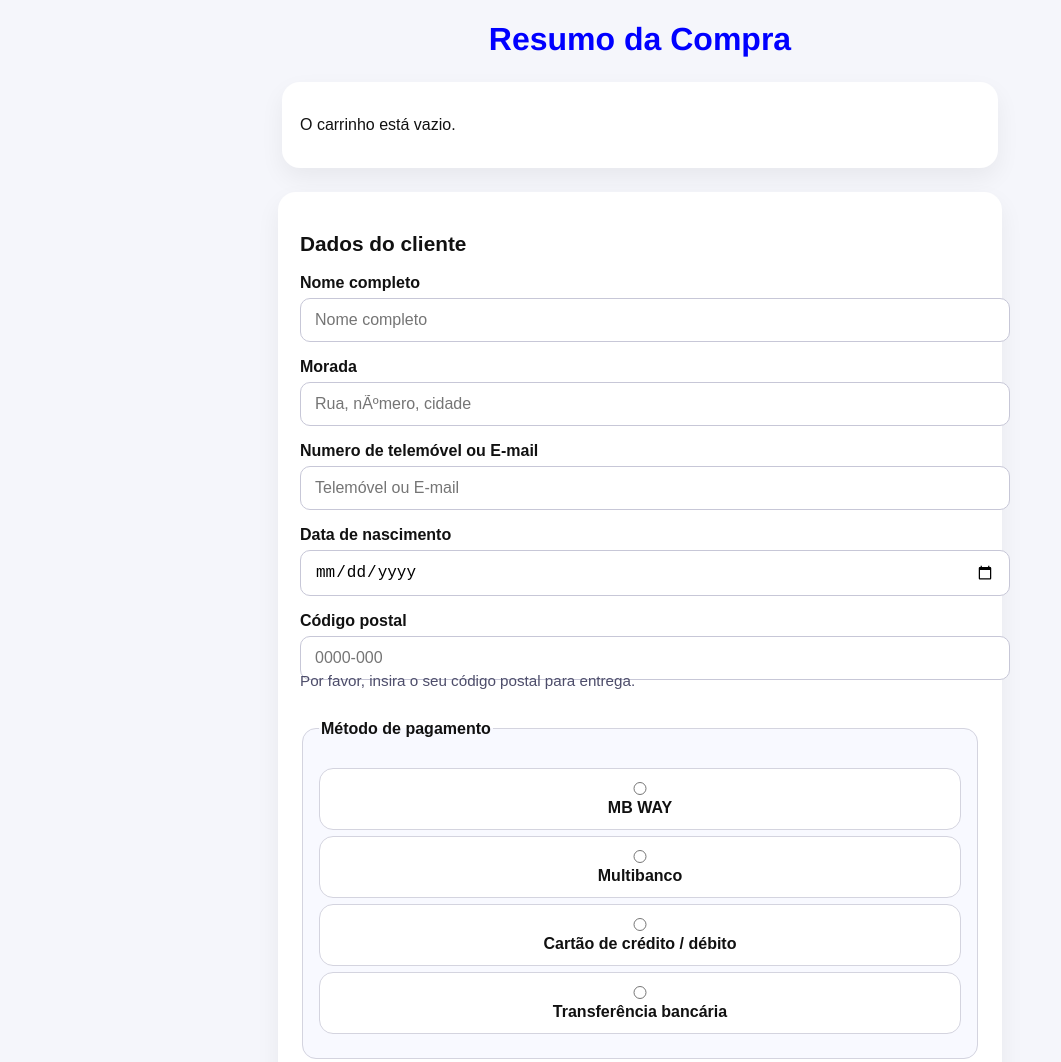
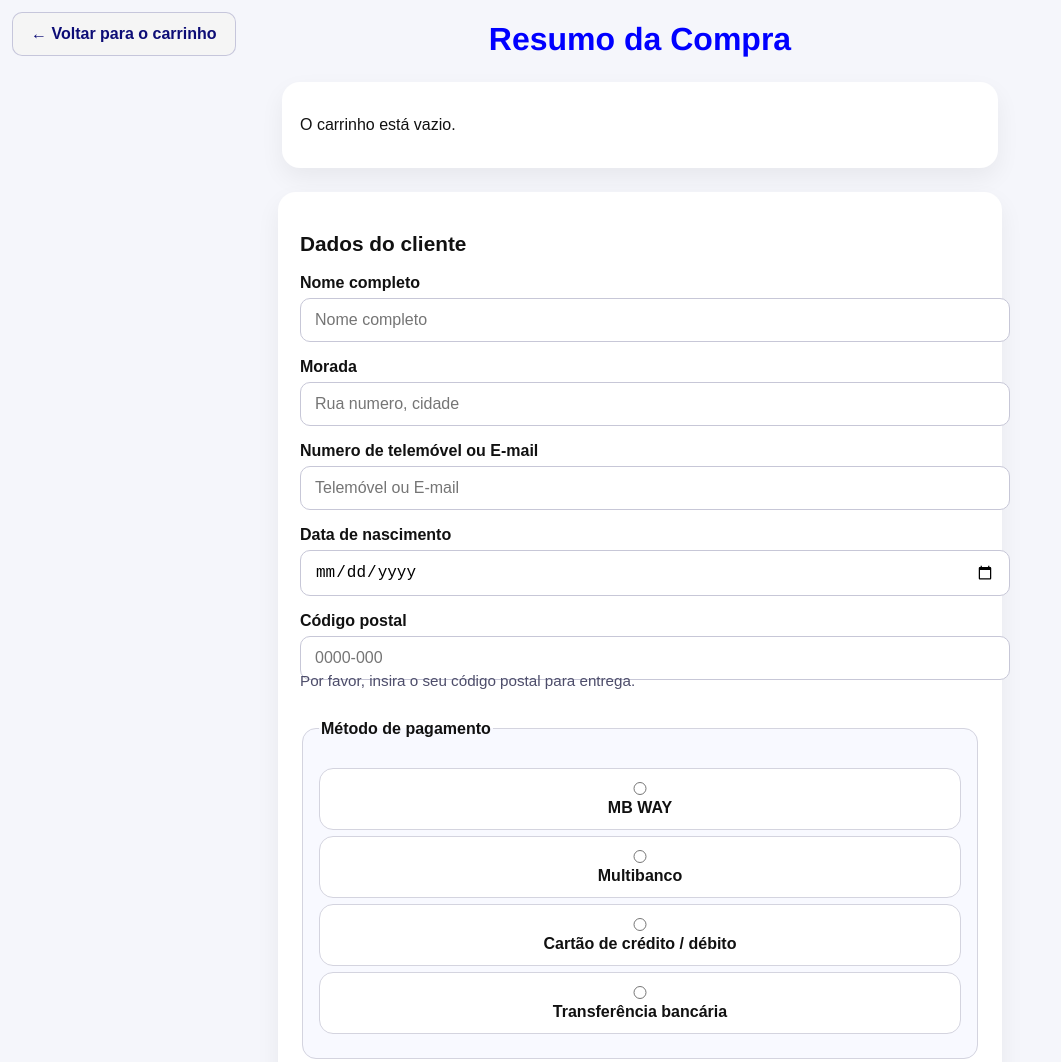
Before and after one commit to guilhermebonito2007-source/Jo-o-Bonito, a website: page my-app/src/carrinho/checkout.html in a window 1280 px wide. Shown: the top 1062 px of the page, without its empty margins (0-1061 px from the left). Drawn offline with Linux system fonts and the light colour scheme.

```diff
--- a/my-app/src/carrinho/carrinho.css
+++ b/my-app/src/carrinho/carrinho.css
@@ -114,6 +114,14 @@
   border: 1px solid rgba(13, 13, 118, 0.2);
 }
 
+/* Position back button in top-left for checkout page */
+.checkout-page .cart-back {
+  position: fixed;
+  top: 12px;
+  left: 12px;
+  z-index: 20002;
+}
+
 .cart-clear {
   border: none;
   background: #0d0d76;
--- a/my-app/src/carrinho/checkout.html
+++ b/my-app/src/carrinho/checkout.html
@@ -24,7 +24,7 @@
         </div>
         <div>
           <label for="address">Morada</label>
-          <input id="address" name="address" type="text" required placeholder="Rua, nÃºmero, cidade" />
+          <input id="address" name="address" type="text" required placeholder="Rua numero, cidade" />
         </div>
         <div>
                     <label for="contact">Numero de telemóvel ou E-mail</label>
@@ -51,8 +51,9 @@
       </form>
     </section>
 
-   <div class="cart-actions">
-      <a href="carrinho.html">← Voltar para o carrinho</a>    </div>
+  <div class="cart-actions">
+    <a href="carrinho.html" class="cart-back">← Voltar para o carrinho</a>
+  </div>
   </main>
 
   <script src="../cart.js"></script>
```
Also changed, not shown: my-app/src/Produtos De Higiene Pessoal/Produtos De Higiene Pessoal.html (+1 -0 lines), my-app/src/Produtos De Limpeza/Produtos De Limpeza.html (+1 -0 lines), my-app/src/fertilizantes/fertilizantes.html (+1 -0 lines), my-app/src/index.html (+3 -3 lines), my-app/src/produtos de drogarias/produtos de drogarias.html (+1 -0 lines), my-app/src/produtos plasticos/produtos plasticos.html (+1 -0 lines).
